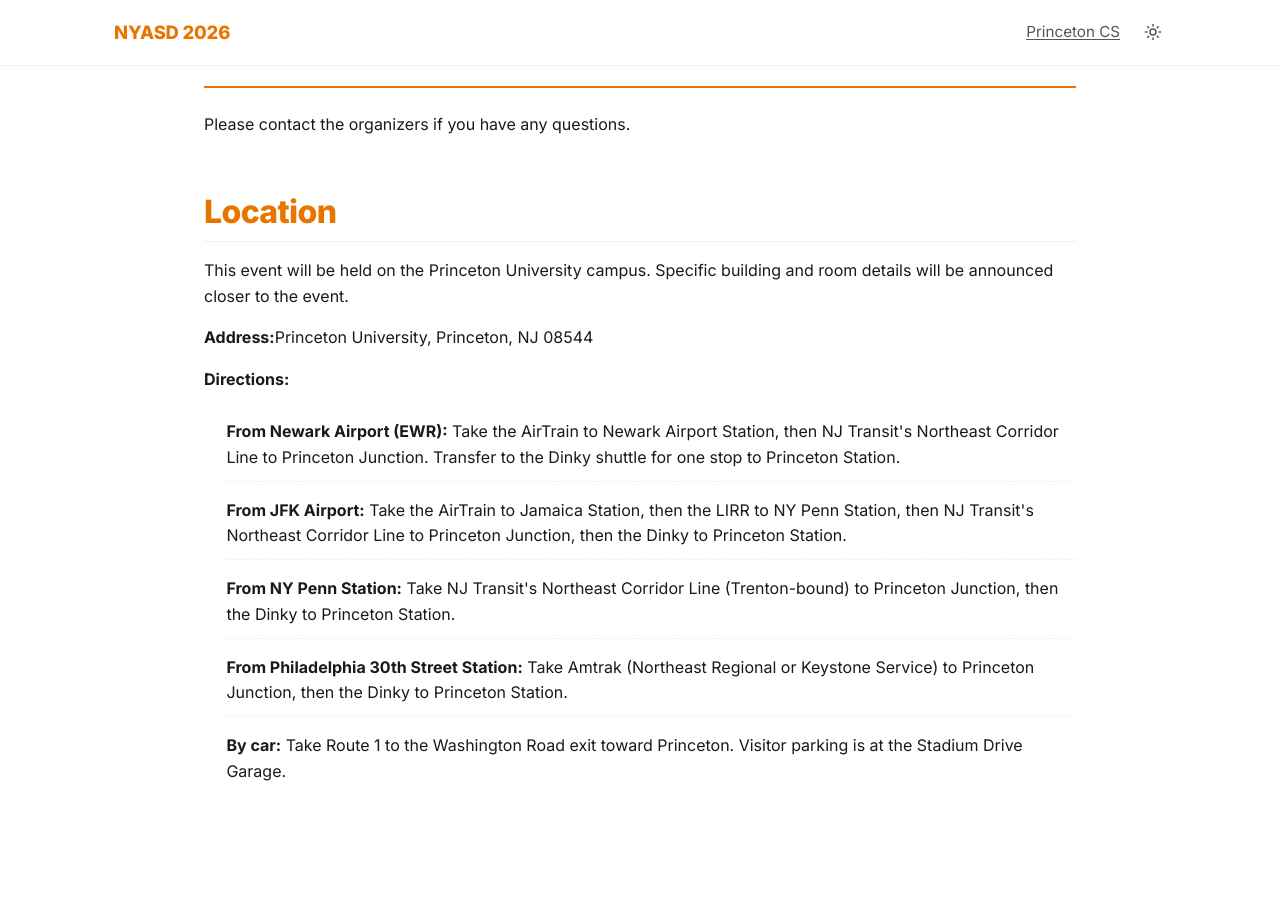
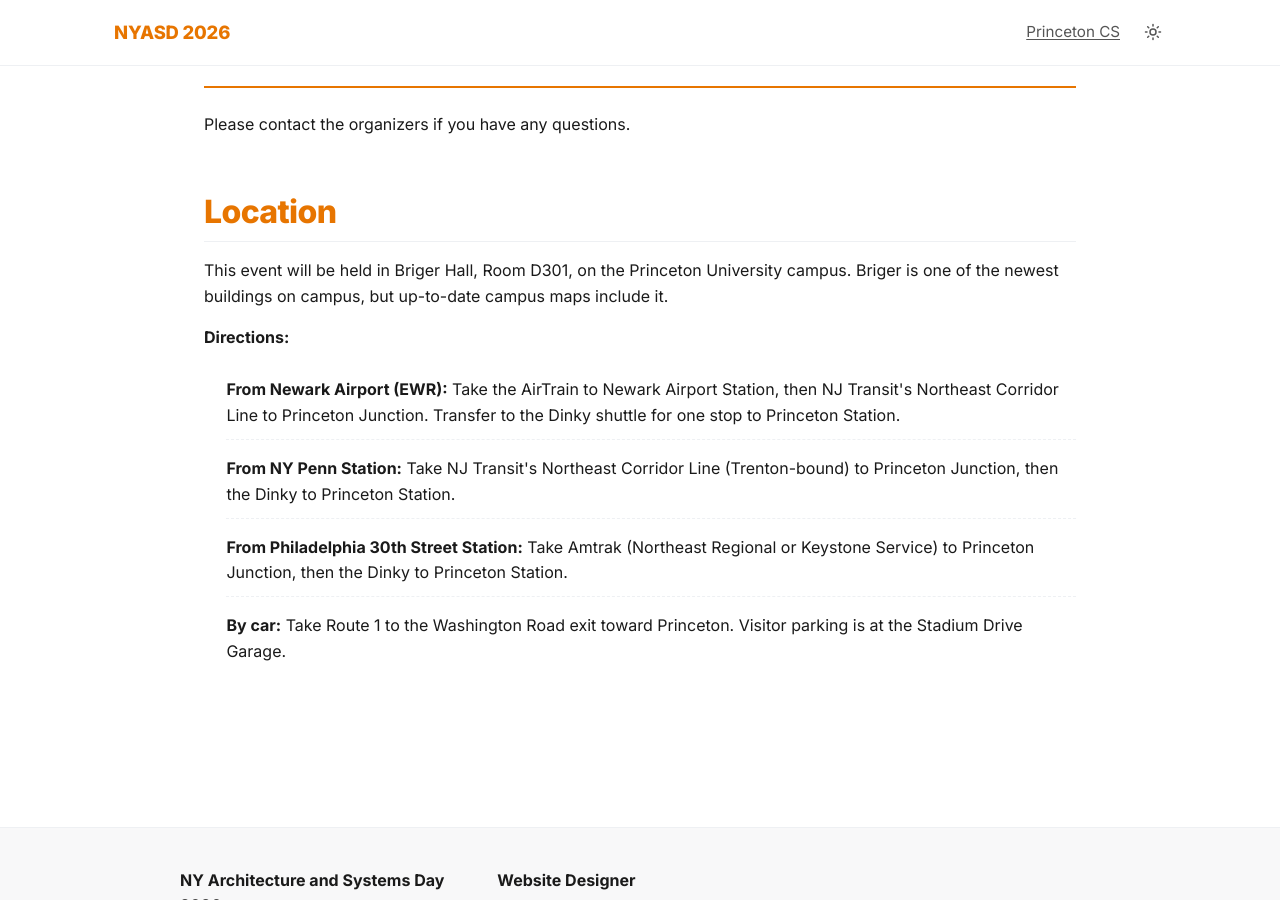
Before and after one commit to princetoncomputerarch/princetoncomputerarch.github.io, a Jekyll site: the page built from index.html, in a window 1280 px wide and 900 px high, scrolled down 3255 px. Built offline with Jekyll 4.4.1, drawn with Linux system fonts in a browser that asks for light colours.

Commit message:
Update location.yml
Updated location to include Briger Hall

```diff
--- a/_data/location.yml
+++ b/_data/location.yml
@@ -7,14 +7,9 @@
 heading: "Location"
 
 intro: >
-  This event will be held on the Princeton University campus.
-  Specific building and room details will be announced closer to
-  the event.
+  This event will be held in Briger Hall, Room D301, on the Princeton University campus.
+  Briger is one of the newest buildings on campus, but up-to-date campus maps include it.
 
-# Address shown as a stacked block, one line per item.
-address:
-  - "Princeton University"
-  - "Princeton, NJ 08544"
 
 # ---------------------------------------------------------------------------
 # Directions
@@ -27,12 +22,6 @@ directions:
       Take the AirTrain to Newark Airport Station, then NJ Transit's
       Northeast Corridor Line to Princeton Junction. Transfer to the
       Dinky shuttle for one stop to Princeton Station.
-
-  - from: "From JFK Airport"
-    desc: >
-      Take the AirTrain to Jamaica Station, then the LIRR to NY Penn
-      Station, then NJ Transit's Northeast Corridor Line to Princeton
-      Junction, then the Dinky to Princeton Station.
 
   - from: "From NY Penn Station"
     desc: >
```
